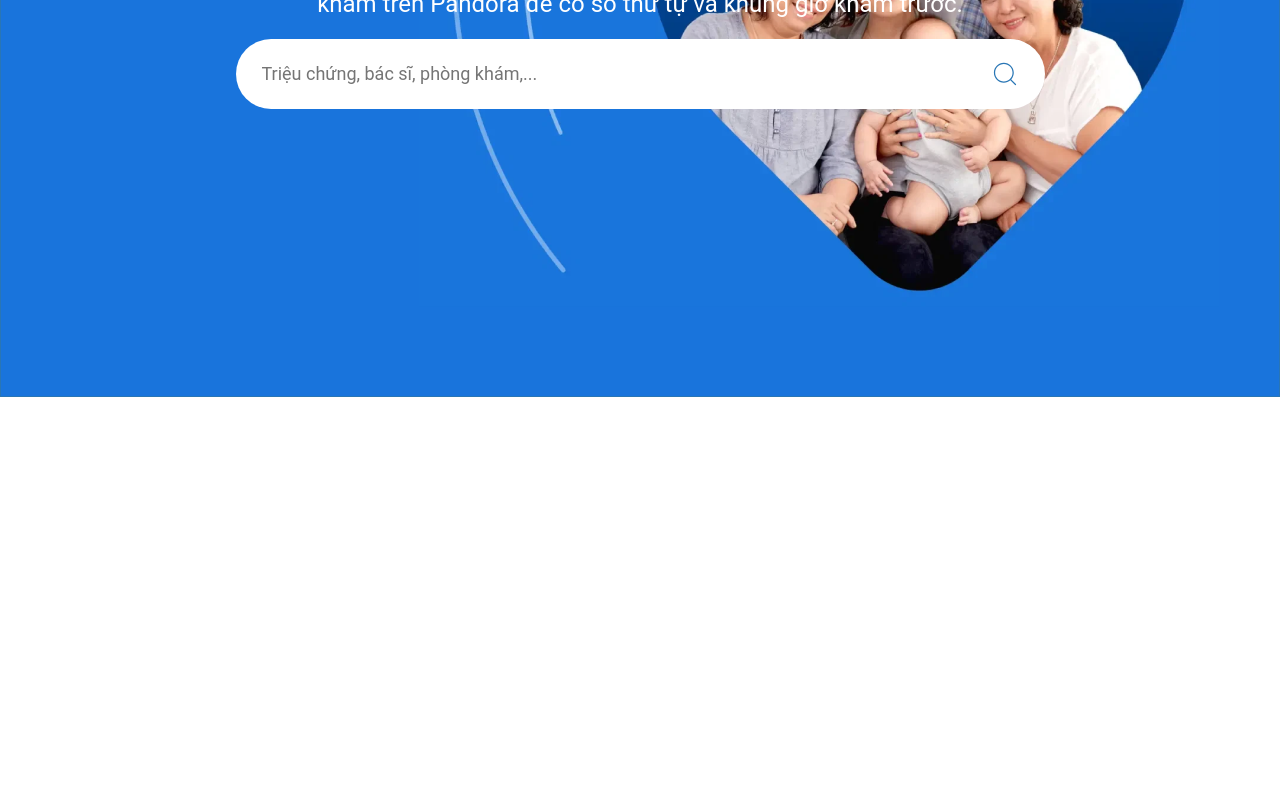
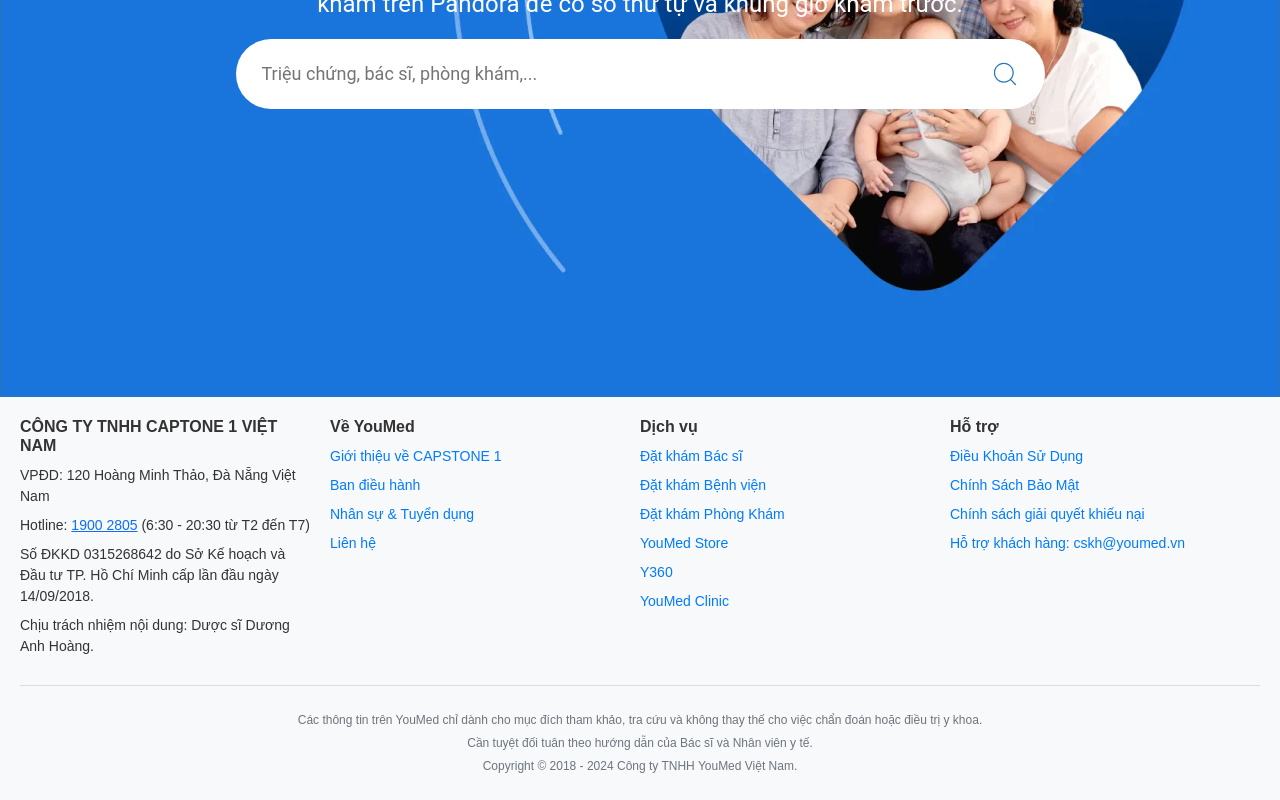
Before and after one commit to tinhne/Smart-clinic-management-system, a React (Vite) app in the folder client/: page / in a window 1280 px wide. Shown: the part 459-1259 px from the top of the page. Before the commit the page ends 856 px from the top, so only its background shows below. Built offline with nearby package versions, Linux system fonts and the light colour scheme.

Commit message:
create Footer

```diff
--- a/client/src/App.jsx
+++ b/client/src/App.jsx
@@ -1,13 +1,15 @@
 import React from "react";
 import { Outlet } from "react-router-dom";
 import Header from "./component/layout/header";
+import Footer from "./component/layout/footer";
 function App() {
-return (
-  <>
-  <Header></Header>
-  <Outlet></Outlet>
-  </>
-)
+  return (
+    <>
+      <Header></Header>
+      <Outlet></Outlet>
+      <Footer></Footer>
+    </>
+  );
 }
 
 export default App;
--- /dev/null
+++ b/client/src/component/layout/footer.jsx
@@ -0,0 +1,93 @@
+import React from "react";
+import "../../style/footer.scss";
+
+const Footer = () => {
+  return (
+    <footer className="footer">
+      <div className="footer__content">
+        <div className="footer__section">
+          <h4>CÔNG TY TNHH CAPTONE 1 VIỆT NAM</h4>
+          <p>VPĐD: 120 Hoàng Minh Thảo, Đà Nẵng Việt Nam</p>
+          <p>
+            Hotline: <a href="tel:19002805">1900 2805</a> (6:30 - 20:30 từ T2
+            đến T7)
+          </p>
+          <p>
+            Số ĐKKD 0315268642 do Sở Kế hoạch và Đầu tư TP. Hồ Chí Minh cấp lần
+            đầu ngày 14/09/2018.
+          </p>
+          <p>Chịu trách nhiệm nội dung: Dược sĩ Dương Anh Hoàng.</p>
+        </div>
+        <div className="footer__section">
+          <h4>Về YouMed</h4>
+          <ul>
+            <li>
+              <a href="#">Giới thiệu về CAPSTONE 1</a>
+            </li>
+            <li>
+              <a href="#">Ban điều hành</a>
+            </li>
+            <li>
+              <a href="#">Nhân sự & Tuyển dụng</a>
+            </li>
+            <li>
+              <a href="#">Liên hệ</a>
+            </li>
+          </ul>
+        </div>
+        <div className="footer__section">
+          <h4>Dịch vụ</h4>
+          <ul>
+            <li>
+              <a href="#">Đặt khám Bác sĩ</a>
+            </li>
+            <li>
+              <a href="#">Đặt khám Bệnh viện</a>
+            </li>
+            <li>
+              <a href="#">Đặt khám Phòng Khám</a>
+            </li>
+            <li>
+              <a href="#">YouMed Store</a>
+            </li>
+            <li>
+              <a href="#">Y360</a>
+            </li>
+            <li>
+              <a href="#">YouMed Clinic</a>
+            </li>
+          </ul>
+        </div>
+        <div className="footer__section">
+          <h4>Hỗ trợ</h4>
+          <ul>
+            <li>
+              <a href="#">Điều Khoản Sử Dụng</a>
+            </li>
+            <li>
+              <a href="#">Chính Sách Bảo Mật</a>
+            </li>
+            <li>
+              <a href="#">Chính sách giải quyết khiếu nại</a>
+            </li>
+            <li>
+              <a href="mailto:cskh@youmed.vn">
+                Hỗ trợ khách hàng: cskh@youmed.vn
+              </a>
+            </li>
+          </ul>
+        </div>
+      </div>
+      <div className="footer__bottom">
+        <p>
+          Các thông tin trên YouMed chỉ dành cho mục đích tham khảo, tra cứu và
+          không thay thế cho việc chẩn đoán hoặc điều trị y khoa.
+        </p>
+        <p>Cần tuyệt đối tuân theo hướng dẫn của Bác sĩ và Nhân viên y tế.</p>
+        <p>Copyright © 2018 - 2024 Công ty TNHH YouMed Việt Nam.</p>
+      </div>
+    </footer>
+  );
+};
+
+export default Footer;
--- /dev/null
+++ b/client/src/style/footer.scss
@@ -0,0 +1,60 @@
+.footer {
+    background-color: #f8f9fa;
+    padding: 20px;
+    font-family: Arial, sans-serif;
+    font-size: 14px;
+    color: #333;
+
+    .footer__content {
+      display: flex;
+      justify-content: space-between;
+      flex-wrap: wrap;
+      padding-bottom: 20px;
+      border-bottom: 1px solid #ddd;
+
+      .footer__section {
+        flex: 1;
+        min-width: 200px;
+        margin-right: 20px;
+
+        h4 {
+          font-size: 16px;
+          font-weight: bold;
+          margin-bottom: 10px;
+        }
+
+        ul {
+          list-style: none;
+          padding: 0;
+
+          li {
+            margin-bottom: 8px;
+
+            a {
+              text-decoration: none;
+              color: #007bff;
+
+              &:hover {
+                text-decoration: underline;
+              }
+            }
+          }
+        }
+
+        p {
+          margin-bottom: 8px;
+        }
+      }
+    }
+
+    .footer__bottom {
+      text-align: center;
+      padding-top: 20px;
+      font-size: 12px;
+      color: #6c757d;
+
+      p {
+        margin: 5px 0;
+      }
+    }
+  }
```
